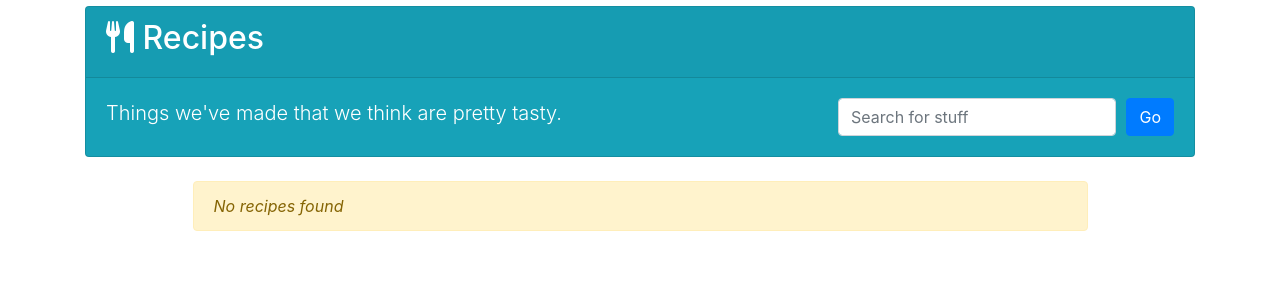
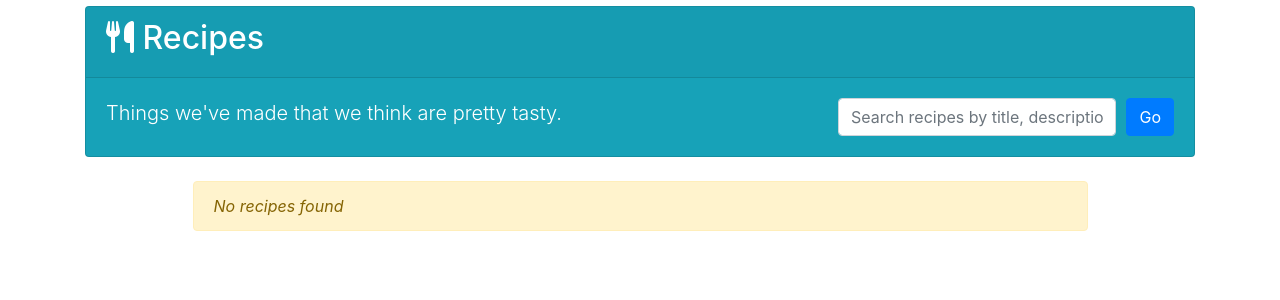
Before and after one commit to GriceTurrble/recipes.riceprower.com, a Django app: page /recipes/ in a window 1280 px wide. Shown: the part 134-434 px from the top of the page. Run offline with Django 3.2, Linux system fonts and the light colour scheme; data that the repository does not hold is empty; some libraries are stand-ins or nearby versions.

Commit message:
Update the search placeholder

```diff
--- a/hometools/recipes/templates/recipes/components/recipe_list/search.html
+++ b/hometools/recipes/templates/recipes/components/recipe_list/search.html
@@ -25,7 +25,7 @@
   <form action="{% url 'recipes:recipe-list' %}" method="GET">
     <div class="form-row align-items-center">
       <div class="col-auto flex-grow-1">
-        <input type="text" name="query" class="form-control" onFocus="this.select()" placeholder="Search for stuff" value="{{ search_term|default:"" }}"/>
+        <input type="text" name="query" class="form-control" onFocus="this.select()" placeholder="Search recipes by title, descriptions, and/or ingredients" value="{{ search_term|default:"" }}"/>
       </div>
       <div class="col-auto">
         <button type="submit" class="btn btn-primary">Go</button>
```
